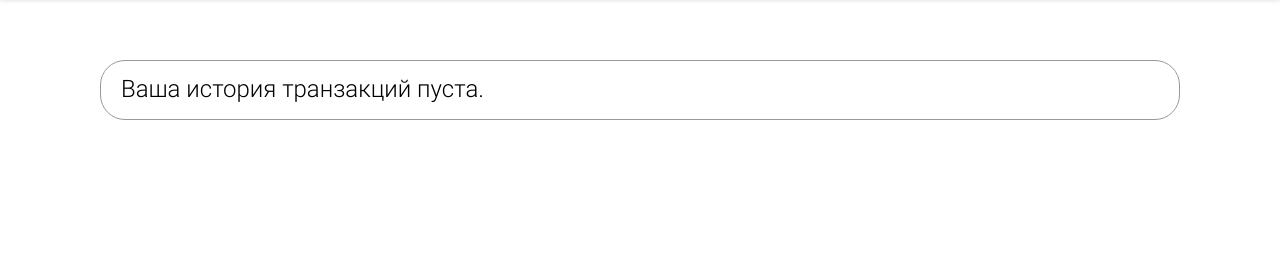
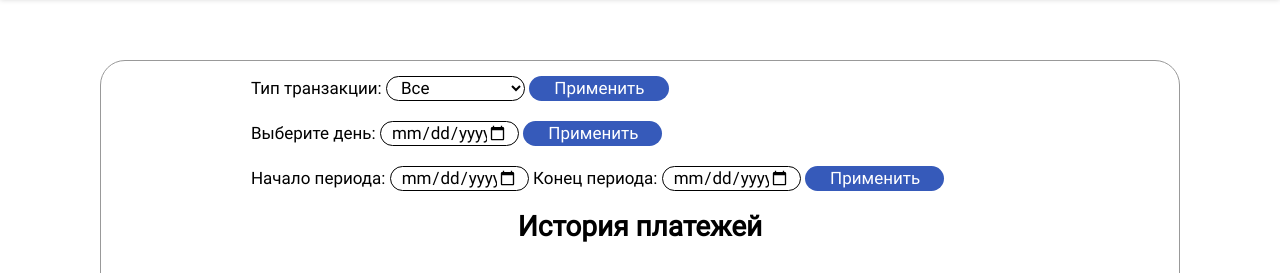
Before and after one commit to rondarchik/BankingSystem, a Flask app: page /transactions in a window 1280 px wide. Shown: the part 55-328 px from the top of the page. Run offline with Flask 3, Linux system fonts and the light colour scheme; the visitor is signed in with stand-in values (Sample User, id 1); data that the repository does not hold is empty.

Commit message:
view by types trans

```diff
--- a/BankingSystem/app.py
+++ b/BankingSystem/app.py
@@ -460,11 +460,14 @@ def transactions():
     period_end = request.args.get('period_end')
     period_end_date = datetime.strptime(period_end, '%Y-%m-%d') if period_end else None
 
+    transaction_type = request.args.get('transaction_type')
+
     user_transactions = get_user_transactions(
         current_user,
         date_filter=date_filter_date,
         period_start=period_start_date,
-        period_end=period_end_date
+        period_end=period_end_date,
+        transaction_type=transaction_type
     )
 
     return render_template('transactions.html', user_transactions=user_transactions)
--- a/BankingSystem/queries_db.py
+++ b/BankingSystem/queries_db.py
@@ -1,4 +1,6 @@
 from sqlalchemy import desc, func
+from sqlalchemy.orm import aliased
+
 from models import *
 
 
@@ -84,7 +86,7 @@ def get_user_deposits(user):
     return user_deposits
 
 
-def get_user_transactions(user, date_filter=None, period_start=None, period_end=None):
+def get_user_transactions(user, date_filter=None, period_start=None, period_end=None, transaction_type='all'):
     query = Transaction.query.join(BankAccount, (BankAccount.id == Transaction.from_account_id) | (
                 BankAccount.id == Transaction.to_account_id))
 
@@ -95,6 +97,17 @@ def get_user_transactions(user, date_filter=None, period_start=None, period_end=
 
     if period_start and period_end:
         query = query.filter(Transaction.transaction_date.between(period_start, period_end))
+
+    if transaction_type != 'all':
+        category_alias = aliased(Category)
+        category_type_alias = aliased(CategoryType)
+
+        query = (
+            query
+            .join(category_alias, category_alias.id == Transaction.category_id)
+            .join(category_type_alias, category_type_alias.id == category_alias.type_id)
+            .filter(category_type_alias.type_name == transaction_type)
+        )
 
     user_transactions = query.all()
 
--- a/BankingSystem/templates/transactions.html
+++ b/BankingSystem/templates/transactions.html
@@ -5,7 +5,16 @@
 {% block content %}
     <div class="container account__container">
         <div class="account__content">
-            {%  if user_transactions %}
+                <form method="GET" class="form-filter">
+                    <label for="transaction_type">Тип транзакции:</label>
+                    <select id="transaction_type" name="transaction_type" class="trans-form__input-date">
+                        <option value="all">Все</option>
+                        <option value="income">Доходы</option>
+                        <option value="expense">Расходы</option>
+                    </select>
+                    <button type="submit" class="trans-form__btn">Применить</button>
+                </form>
+
                 <div class="transaction-filter">
                     <form method="GET" class="form-filter">
                         <label for="date_filter">Выберите день:</label>
@@ -25,6 +34,7 @@
                     <h1 class="account__rate-title"><b>История платежей</b></h1>
                 </div>
 
+
                 <table class="account__table">
                     <tr class="account__table-row">
                         <th class="account__table-column_header">'From' счет</th>
@@ -33,6 +43,7 @@
                         <th class="account__table-column_header">Дата</th>
                         <th class="account__table-column_header">Категория</th>
                     </tr>
+                {%  if user_transactions %}
                     {% for trans in user_transactions %}
                         <tr class="account__table-row">
                             <td class="account__table-column">{{ trans.from_account.account_name or '' }}</td>
@@ -43,8 +54,8 @@
                         </tr>
                     {% endfor %}
                 </table>
-            {% else %}
-                <p class="account__no-text">Ваша история транзакций пуста.</p>
+{#            {% else %}#}
+{#                <p class="account__no-text">Ваша история транзакций пуста.</p>#}
             {% endif %}
         </div>
     </div>
```
